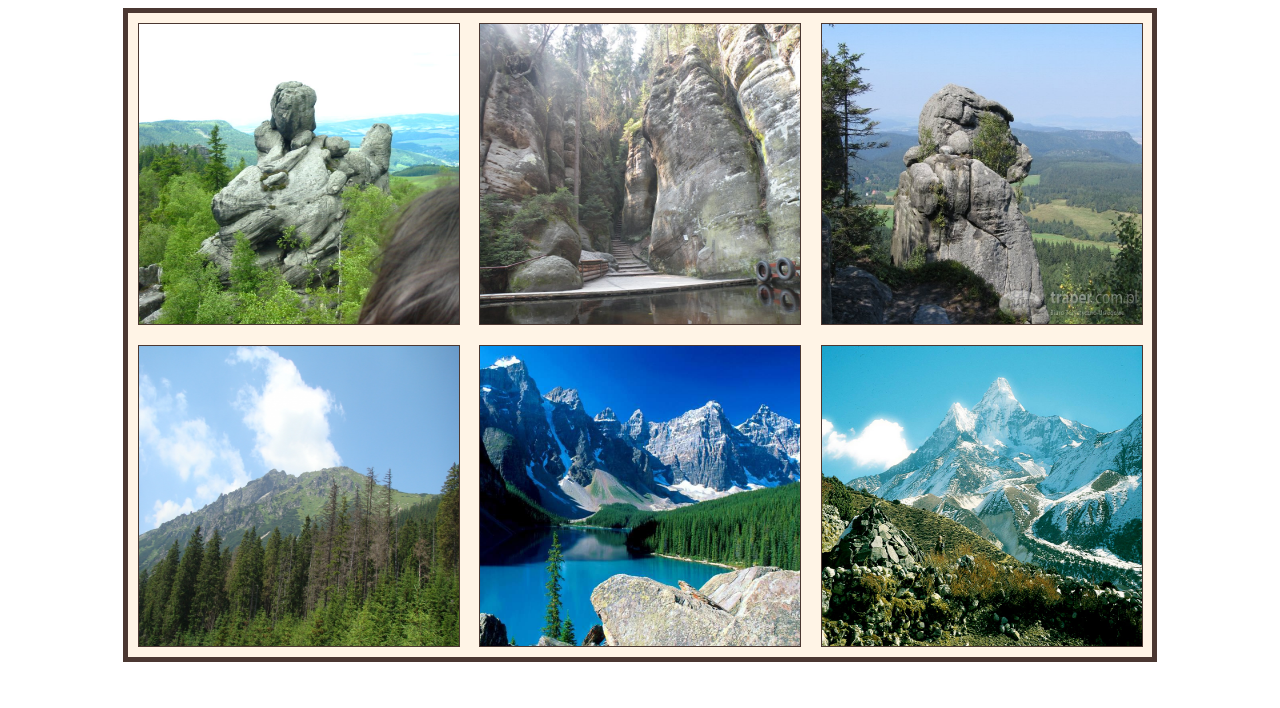
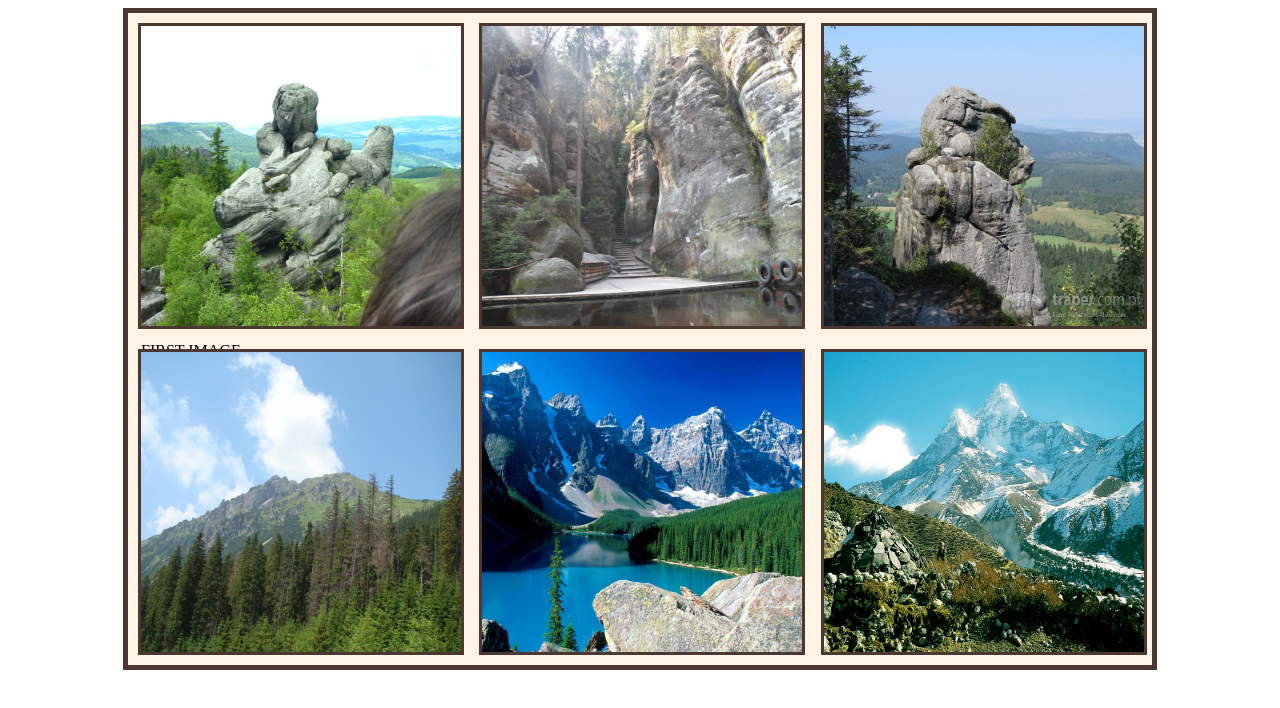
Before and after one commit to Domichan/JavaScriptTraining, a website: page gallery/gallery.html in a window 1280 px wide. Drawn offline with Linux system fonts and the light colour scheme.

Commit message:
cdn gallery view

```diff
--- a/gallery/gallery.css
+++ b/gallery/gallery.css
@@ -12,6 +12,11 @@
     clear: both;
 }
 
+img {
+    width: 320px;
+    height: 300px;
+}
+
 .column {
     box-sizing: border-box;
     position: relative;
@@ -20,10 +25,48 @@
     display: block;
 }
 
-
-img {
+.content {
     width: 320px;
     height: 300px;
     margin: 10px;
-    border: 1px solid #4b3832;
+    border: 3px solid #4b3832;
+    position: relative;
 }
+
+.content:after {
+    opacity:0;
+}
+
+.content:hover:after {
+    position: absolute;
+    content:"";
+    top:0;
+    left:0;
+    width:100%;
+    height:100%;
+    opacity: 0.5;
+}
+
+.first:after {
+    background-color: red;
+}
+
+.second:after {
+    background-color: orange;
+}
+
+.third:after {
+    background-color: green;
+}
+
+.fourth:after {
+    background-color: blue;
+}
+
+.fifth:after {
+    background-color: yellow;
+}
+
+.sixth:after {
+    background-color: darkviolet;
+}
--- a/gallery/gallery.html
+++ b/gallery/gallery.html
@@ -6,22 +6,35 @@
 <body>
 <div class="grid">
     <div class="column">
+        <div class="content first">
             <img src="graphics/f1.jpg"/>
+            <p>FIRST IMAGE</p>
+        </div>
     </div>
     <div class="column">
+        <div class="content second">
             <img src="graphics/f2.jpg"/>
         </div>
+    </div>
     <div class="column">
+        <div class="content third">
             <img src="graphics/f3.jpg"/>
         </div>
+    </div>
     <div class="column">
+        <div class="content fourth">
             <img src="graphics/f4.jpg"/>
         </div>
+    </div>
     <div class="column">
+        <div class="content fifth">
             <img src="graphics/f5.jpg"/>
         </div>
+    </div>
     <div class="column">
+        <div class="content sixth">
             <img src="graphics/f6.jpg"/>
+        </div>
     </div>
 </div>
 </body>
```
Lines whose indentation alone changed are shown as unchanged.
